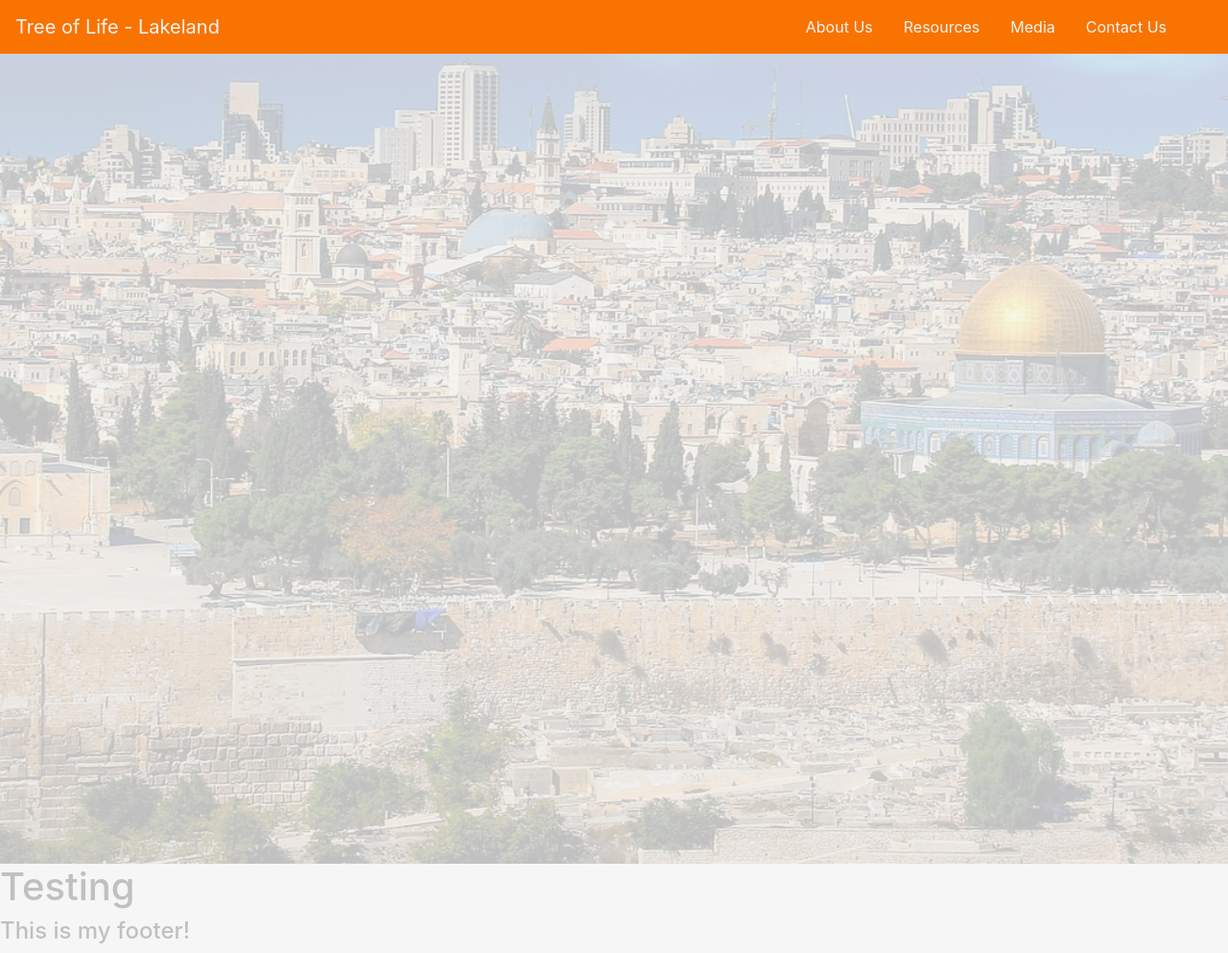
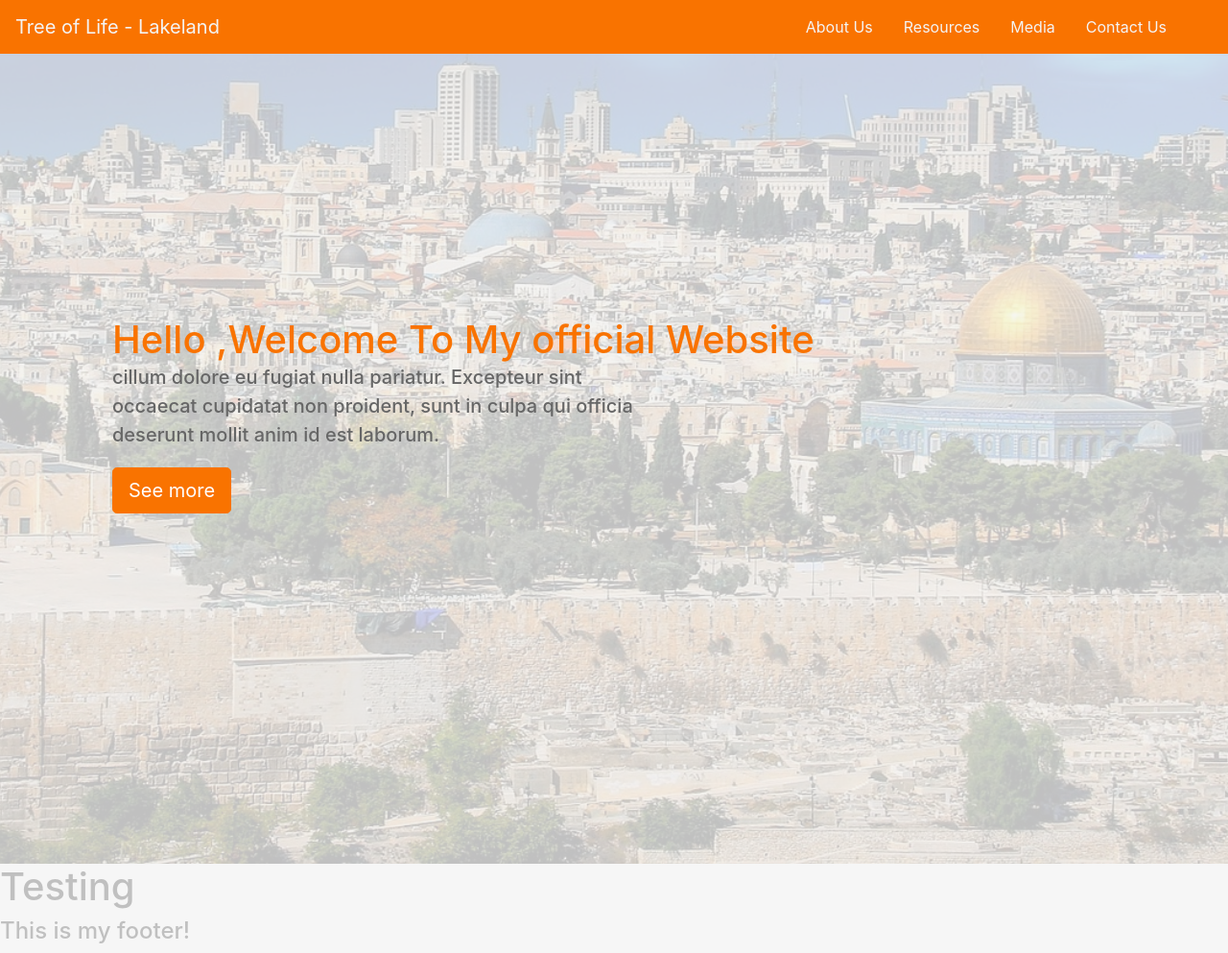
Before and after one commit to etzchayimlakeland/treeoflifelakeland, a Jekyll site: the page built from docs/index.md, in a window 1280 px wide and 993 px high. Shown: the whole window at 96% size. Built offline with Jekyll 4.4.1, drawn with Linux system fonts in a browser that asks for light colours; nearby versions of some CDN libraries.

Commit message:
Add description and button to header
Add container with description and button to header. Add description and button css to main.css.

```diff
--- a/docs/assets/css/main.css
+++ b/docs/assets/css/main.css
@@ -38,3 +38,24 @@ background-color:#007bff!important
  top: 0;
  background: rgba(244, 244, 244, 0.79);
 }
+
+.description{
+    position: absolute;
+    top: 30%;
+    margin: auto;
+    padding: 2em;
+}
+.description h1{
+ color:#F97300 ;
+}
+.description p{
+ color:#666;
+ font-size: 20px;
+ width: 50%;
+ line-height: 1.5;
+}
+.description button{
+ border:1px  solid #F97300;
+ background:#F97300;
+ color:#fff;
+}
--- a/docs/index.md
+++ b/docs/index.md
@@ -5,6 +5,14 @@ title: "Home"
 
 <header class="header">
   <div class="overlay"></div>
+   <div class="container">
+		<div class="description ">
+		   <h1>    Hello ,Welcome To My official Website
+			<p>    cillum dolore eu fugiat nulla pariatur. Excepteur sint occaecat cupidatat non    proident, sunt in culpa qui officia deserunt mollit anim id est laborum.
+			</p>
+			<button class="btn btn-outline-secondary btn-lg">See more</button>   </h1>
+		</div>
+   </div>
 </header>
 
   <h1>Testing</h1>
```
